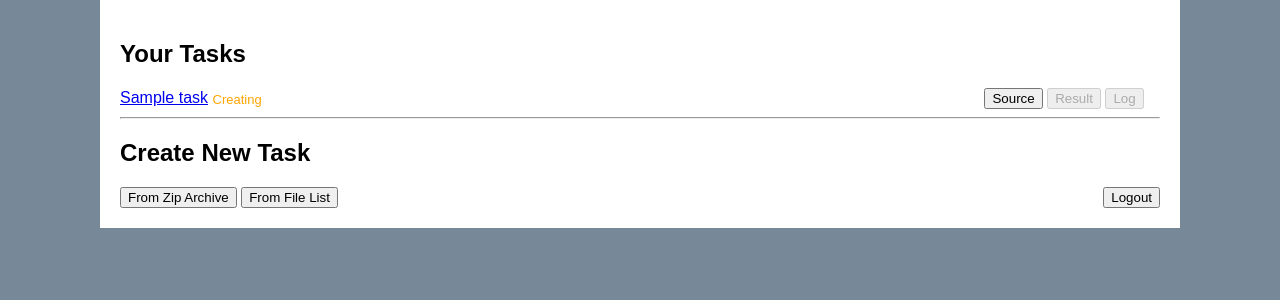
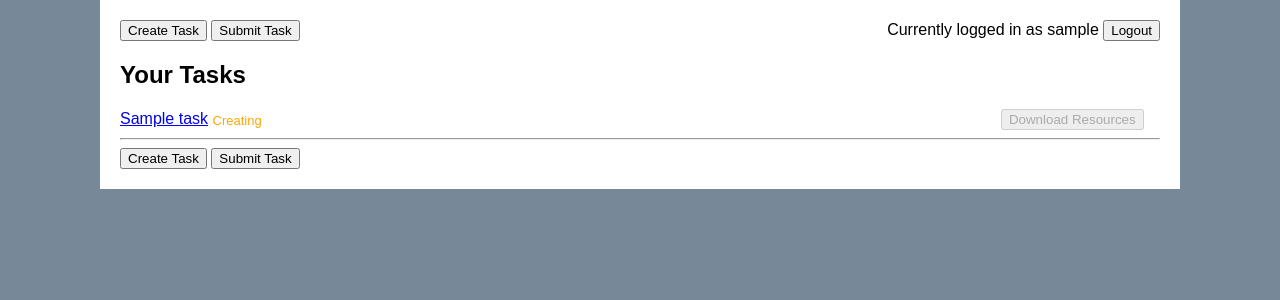
Before and after one commit to Doomse/Lecture_Translator, a Django app: page /tasks/list/ in a window 1280 px wide. Shown: the part 77-377 px from the top of the page. Run offline with Django 3.2, Linux system fonts and the light colour scheme; a user stored in the database is signed in; tables that the repository leaves empty hold one stand-in row (values such as "Sample post").

Commit message:
Multiple updates (see below)
- provide download for resources required for editing
- template updates
- skip unnecessary file creation
- error on missing id in correction

```diff
--- a/LT_UI/tasks/models.py
+++ b/LT_UI/tasks/models.py
@@ -16,6 +16,9 @@ def result_path(instance, filename):
 
 def log_path(instance, filename):
     return instance.owner.username + f'/log_{instance.title}.zip'
+
+def edit_resource_path(instance, filename):
+    return f'{instance.owner.username}/{instance.title}/resources_{instance.title}.zip'
 
 
 class ListField(models.CharField):
@@ -63,7 +66,12 @@ class Task(models.Model):
     translations = ListField(max_length=100, blank=True)
     status = models.CharField(choices=STATUS_CHOICES, max_length=4, default=CREATE)
 
+    #NOTE Collects the resources required for transcript correction, for simplified download
+    edit_resources = models.FileField(upload_to=edit_resource_path)
+
     def save(self, *args, **kwargs):
+        if self._state.adding:
+            self.edit_resources.save('name', base.ContentFile(b''), save=False)
         super().save(*args, **kwargs)
         if self.status == self.WAIT:
             t = threading.Thread(target=utils.run_workers, kwargs={'task': self})
@@ -106,5 +114,5 @@ class SubTask(models.Model):
         if self._state.adding:
             self.result.save('name', base.ContentFile(b''), save=False)
             self.log.save('name', base.ContentFile(b''), save=False)
-            self.correction.save('name', base.ContentFile(b''), save=False)
+            #self.correction.save('name', base.ContentFile(b''), save=False)
         super().save(*args, **kwargs)
--- a/LT_UI/tasks/templates/tasks/task_list.html
+++ b/LT_UI/tasks/templates/tasks/task_list.html
@@ -7,6 +7,10 @@
 {% endblock extra_headers %}
 
 {% block content %}
+    <div id="logout">Currently logged in as {{ user.get_username }} <a href="{% url 'logout' %}"><button type="button">Logout</button></a></div>
+    {# <a href="{% url 'task-create-zip' %}"><button type="button">From Zip Archive</button></a> #}
+    <a href="{% url 'task-create' %}"><button type="button">Create Task</button></a>
+    <a href="{% url 'task-return' %}"><button type="button">Submit Task</button></a>
     <h2>Your Tasks</h2>
     {% for task in task_list %}
         <p>
@@ -19,20 +23,26 @@
                 <span class="{{ task.status|lower }}">{{ task.get_status_display }}</span>
             </span>
             <span class="download">
-                <a href="{% url 'task-download-source' task.id %}"><button type="button">Source</button></a>
+                {% comment "Broken since task remodelling" %}
+                    <a href="{% url 'task-download-source' task.id %}"><button type="button">Source</button></a>
+                    {% if task.status == task.DONE %}
+                        <a href="{% url 'task-download-result' task.id %}"><button type="button">Result</button></a>
+                        <a href="{% url 'task-download-log' task.id %}"><button type="button">Log</button></a>
+                    {% else %}
+                        <button type="button" disabled>Result</button>
+                        <button type="button" disabled>Log</button>
+                    {% endif %}
+                {% endcomment %}
                 {% if task.status == task.DONE %}
-                    <a href="{% url 'task-download-result' task.id %}"><button type="button">Result</button></a>
-                    <a href="{% url 'task-download-log' task.id %}"><button type="button">Log</button></a>
+                    <a href="{% url 'task-download-resources' task.id %}"><button type="button">Download Resources</button></a>
                 {% else %}
-                    <button type="button" disabled>Result</button>
-                    <button type="button" disabled>Log</button>
+                    <button type="button" disabled>Download Resources</button>
                 {% endif %}
             </span>
         </p>
         <hr>
     {% endfor %}
-    <h2>Create New Task</h2>
-    <a href="{% url 'task-create-zip' %}"><button type="button">From Zip Archive</button></a>
-    <a href="{% url 'task-create-files' %}"><button type="button">From File List</button></a>
-    <a href="{% url 'logout' %}" id="logout"><button type="button">Logout</button></a>
+    {# <a href="{% url 'task-create-zip' %}"><button type="button">From Zip Archive</button></a> #}
+    <a href="{% url 'task-create' %}"><button type="button">Create Task</button></a>
+    <a href="{% url 'task-return' %}"><button type="button">Submit Task</button></a>
 {% endblock content %}
--- a/LT_UI/tasks/urls.py
+++ b/LT_UI/tasks/urls.py
@@ -3,11 +3,15 @@ from . import views
 
 urlpatterns = [
     path('list/', views.TaskListView.as_view(), name='task-list'),
-    path('create/zip/', views.TaskZipCreateView.as_view(), name='task-create-zip'),
-    path('create/files/', views.TaskFilesCreateView.as_view(), name='task-create-files'),
-    path('download/<int:pk>/source/', views.TaskDownloadSourceView.as_view(), name='task-download-source'),
-    path('download/<int:pk>/result/', views.TaskDownloadResultView.as_view(), name='task-download-result'),
-    path('download/<int:pk>/log/', views.TaskDownloadLogView.as_view(), name='task-download-log'),
+    path('create/files/', views.TaskCreateView.as_view(), name='task-create'),
+
+    #TODO these views are currently broken
+    #path('download/<int:pk>/source/', views.TaskDownloadSourceView.as_view(), name='task-download-source'),
+    #path('download/<int:pk>/result/', views.TaskDownloadResultView.as_view(), name='task-download-result'),
+    #path('download/<int:pk>/log/', views.TaskDownloadLogView.as_view(), name='task-download-log'),
+
+    path('download/<int:pk>/resources/', views.TaskDownloadResourcesView.as_view(), name='task-download-resources'),
+
     path('translations/<int:pk>/', views.TaskTranslationView.as_view(), name='task-translations'),
     path('return/', views.TaskReturnView.as_view(), name='task-return'),
 ]
--- a/LT_UI/tasks/views.py
+++ b/LT_UI/tasks/views.py
@@ -25,10 +25,10 @@ class TaskListView(VerifiedMixin, generic.ListView):
         return models.Task.objects.filter(owner=self.request.user)
 
 
-class TaskZipCreateView(VerifiedMixin, generic.CreateView):
+class TaskCreateView(VerifiedMixin, generic.CreateView):
 
     model = models.Task
-    form_class = forms.TaskZipForm
+    form_class = forms.TaskFilesForm
 
     def get_success_url(self):
         return urls.reverse('task-translations', args=(self.object.id, ))
@@ -36,11 +36,6 @@ class TaskZipCreateView(VerifiedMixin, generic.CreateView):
     def form_valid(self, form):
         form.instance.owner = self.request.user
         return super().form_valid(form)
-
-
-class TaskFilesCreateView(TaskZipCreateView):
-
-    form_class = forms.TaskFilesForm
 
 
 class TaskTranslationView(VerifiedMixin, generic.UpdateView):
@@ -56,6 +51,7 @@ class TaskTranslationView(VerifiedMixin, generic.UpdateView):
         return super().form_valid(form)
 
 
+#TODO doesn't work due to task remodelling
 class TaskDownloadSourceView(VerifiedMixin, generic.DetailView):
 
     model = models.Task
@@ -68,6 +64,7 @@ class TaskDownloadSourceView(VerifiedMixin, generic.DetailView):
         return http.FileResponse(instance.source.open('rb'), as_attachment=True)
 
 
+#TODO doesn't work due to task remodelling
 class TaskDownloadResultView(VerifiedMixin, generic.DetailView):
 
     model = models.Task
@@ -80,6 +77,7 @@ class TaskDownloadResultView(VerifiedMixin, generic.DetailView):
         return http.FileResponse(instance.result.open('rb'), as_attachment=True)
 
 
+#TODO doesn't work due to task remodelling
 class TaskDownloadLogView(VerifiedMixin, generic.DetailView):
 
     model = models.Task
@@ -90,6 +88,18 @@ class TaskDownloadLogView(VerifiedMixin, generic.DetailView):
     def get(self, request, *args, **kwargs):
         instance = self.get_object()
         return http.FileResponse(instance.log.open('rb'), as_attachment=True)
+
+
+class TaskDownloadResourcesView(VerifiedMixin, generic.DetailView):
+
+    model = models.Task
+
+    def get_object(self, queryset=None):
+        return super().get_object(queryset=models.Task.objects.filter(owner=self.request.user))
+
+    def get(self, request, *args, **kwargs):
+        instance = self.get_object()
+        return http.FileResponse(instance.edit_resources.open('rb'), as_attachment=True)
 
 
 class TaskReturnView(VerifiedMixin, generic.FormView):
@@ -113,5 +123,5 @@ class TaskReturnView(VerifiedMixin, generic.FormView):
                 subtask.finished = True
                 # save again
                 subtask.save()
-                break  # only the first NOTE in the File should be considered
-        return super().form_valid(form)
+                return super().form_valid(form)  # only the first NOTE in the File should be considered
+        raise BadRequest("No task id provided in the file")
```
Also changed, not shown: LT_UI/tasks/forms.py (+0 -14 lines), LT_UI/tasks/utils.py (+50 -43 lines).
